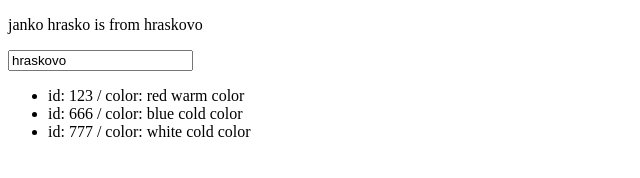
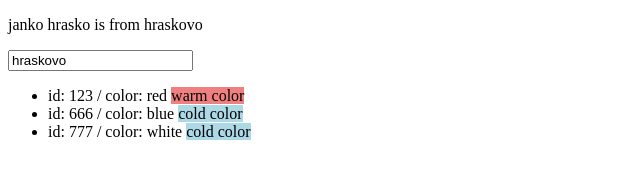
Before and after one commit to jpiovar/vue-simple, a plain HTML site: page index.html in a window 1280 px wide. Shown: the whole page, without its empty margins (0-640 px from the left). Drawn offline with nearby package versions, Linux system fonts and the light colour scheme.

Commit message:
V-bind:class

```diff
--- a/index.html
+++ b/index.html
@@ -3,6 +3,10 @@
     <head>
         <title>Vue-simple</title>
         <script src="https://cdnjs.cloudflare.com/ajax/libs/vue/2.6.6/vue.js"></script>
+        <style>
+            .warm { background: lightcoral; }
+            .cold { background: lightblue; }
+        </style>
     </head>
     <body>
         <div id="app">
@@ -11,8 +15,10 @@
             <ul>
                 <li v-for="item in items">
                     id: {{ item.id }} / color: {{ item.color }}
-                    <span  v-if="item.color==='red'"> warm color </span>
-                    <span  v-else> cold color </span>
+                    <span  v-if="item.color==='red'"
+                           v-bind:class="{ warm: item.color==='red' }"> warm color </span>
+                    <span  v-else
+                           v-bind:class="{ cold: item.color!=='red' }"> cold color </span>
                 </li>
             </ul>
         </div>
```
